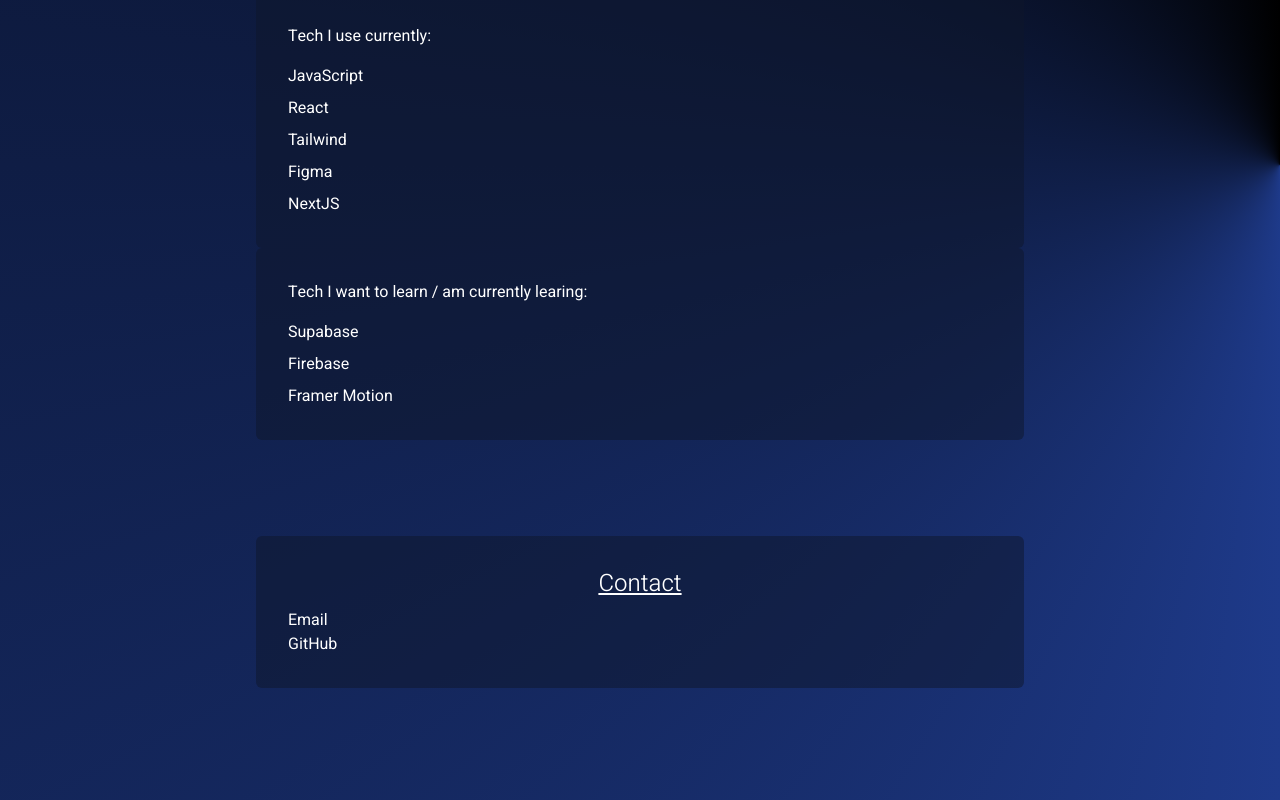
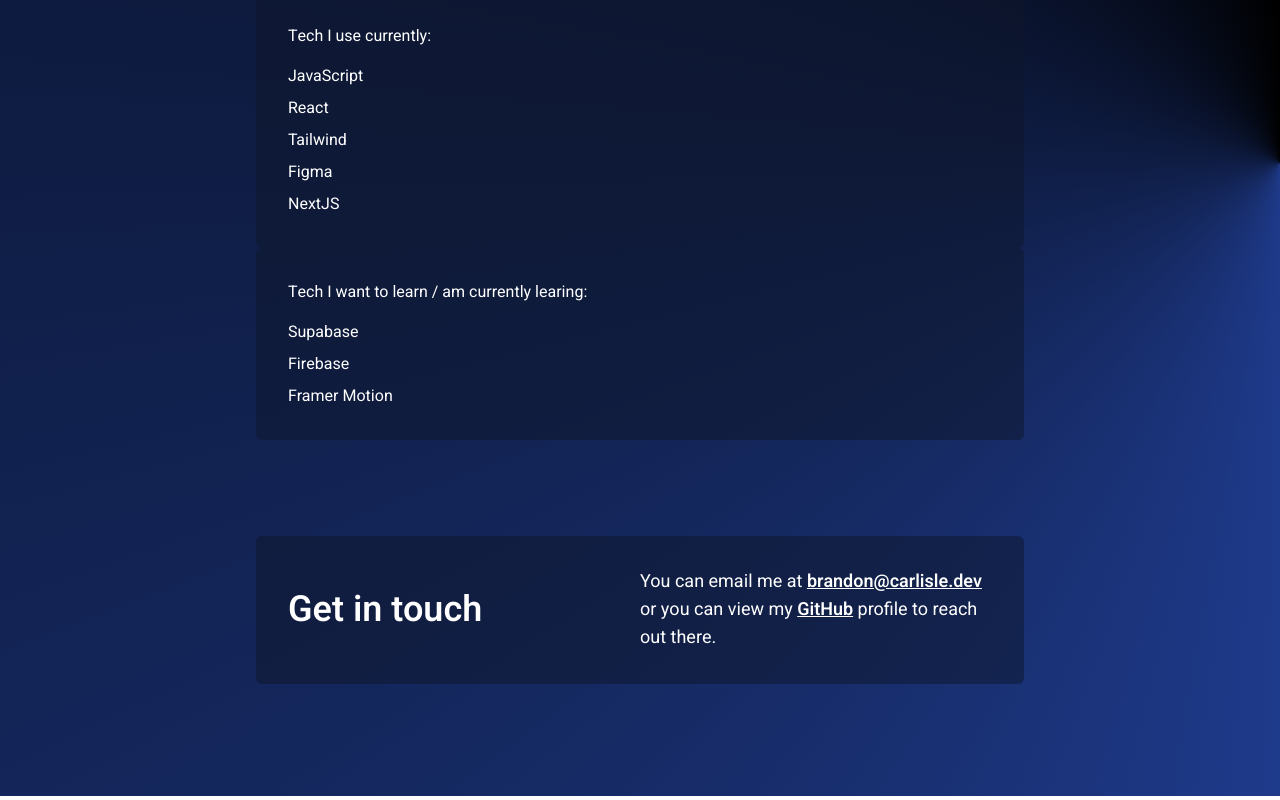
Before and after one commit to brandon-carlisle/portfolio, a Next.js app: page /about in a window 1280 px wide. Shown: the part 470-1270 px from the top of the page. Built offline with nearby package versions, Linux system fonts and the light colour scheme.

Commit message:
improved design for contact component

```diff
--- a/components/Contact.tsx
+++ b/components/Contact.tsx
@@ -5,18 +5,31 @@
   return (
     <Section>
       <Container>
-        <h2 className="mb-2 text-center text-2xl font-light underline">
-          Contact
-        </h2>
-        <div className="flex flex-col">
-          <a href="mailto:brandon@carlisle.dev">Email</a>
-          <a
-            href="https://github.com/beanziii"
-            target="_blank"
-            rel="noreferrer"
-          >
-            GitHub
-          </a>
+        <div className="grid grid-cols-2 items-center">
+          <p className="text-xl font-semibold leading-tight sm:text-4xl">
+            Get in touch
+          </p>
+          <div className="flex flex-col gap-2">
+            <p className="text-lg">
+              You can email me at{' '}
+              <a
+                className="font-semibold underline"
+                href="mailto:brandon@carlisle.dev"
+              >
+                brandon@carlisle.dev
+              </a>{' '}
+              or you can view my{' '}
+              <a
+                className="font-semibold underline"
+                href="https://github.com/brandon-carlisle"
+                target="_blank"
+                rel="noreferrer"
+              >
+                GitHub
+              </a>{' '}
+              profile to reach out there.
+            </p>
+          </div>
         </div>
       </Container>
     </Section>
```
